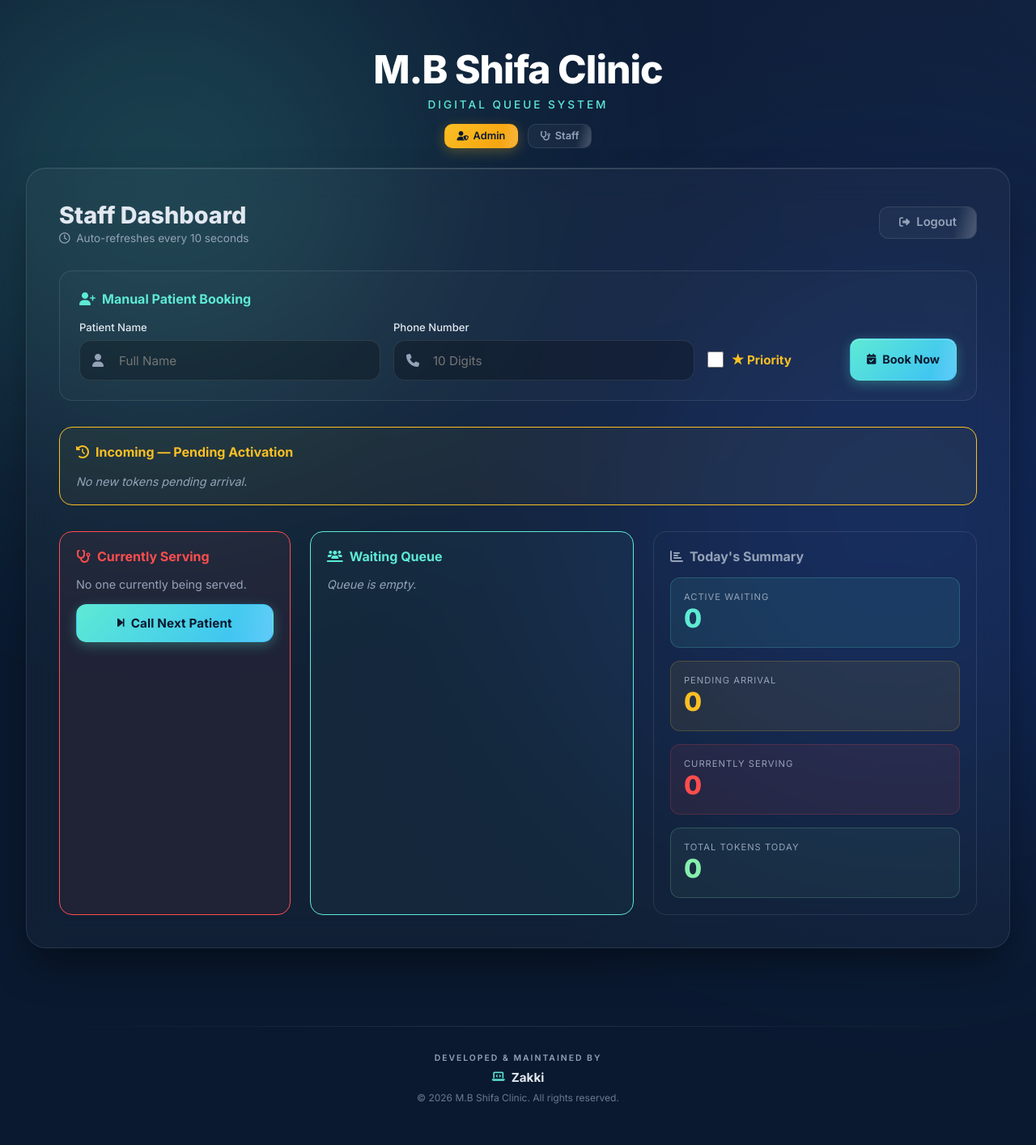
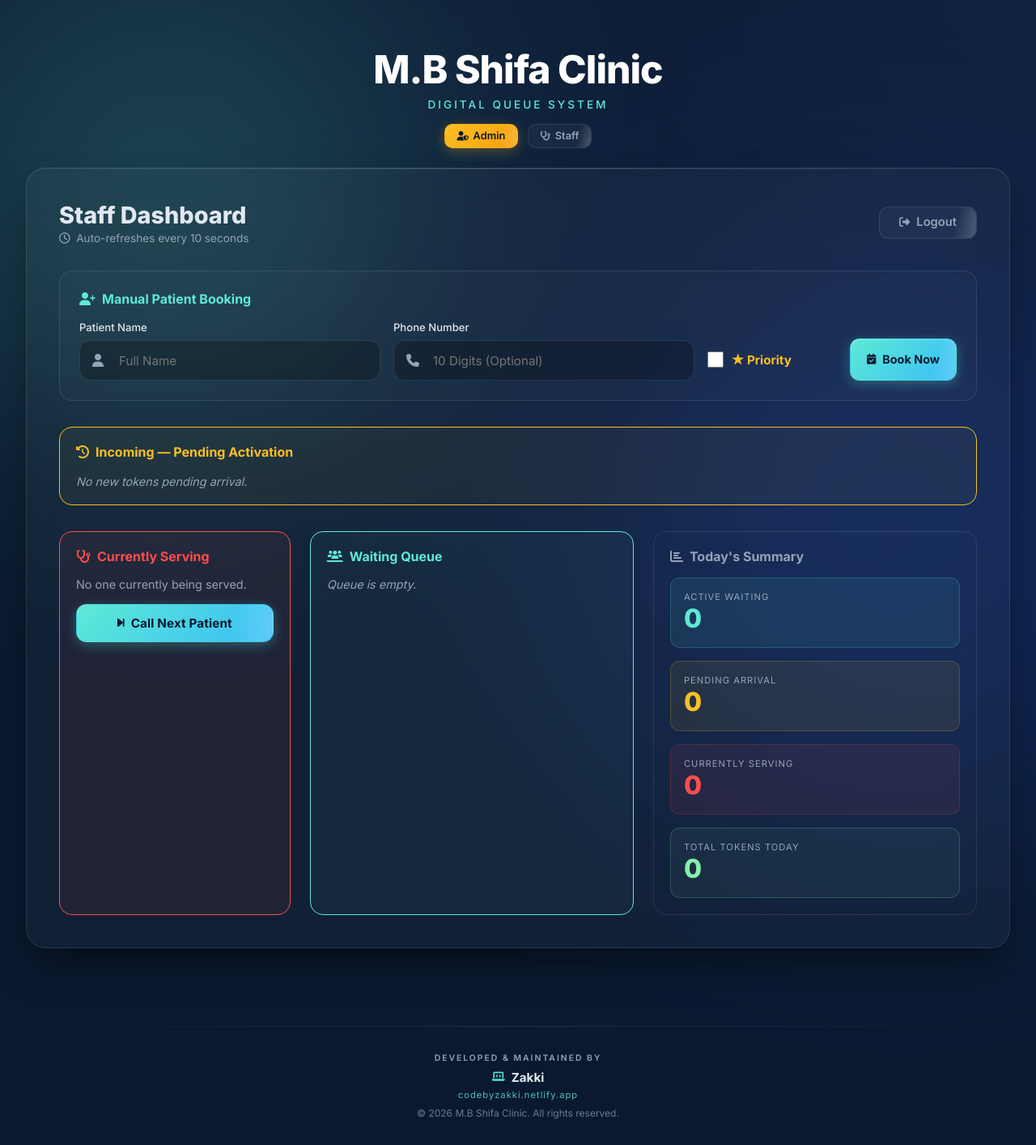
Before and after one commit to Zakki-05/Django_project, a Django app: page /staff/ in a window 1280 px wide. Shown: the whole page at 81% size. Before the commit the page ends 1363 px from the top, so only its background shows below. Run offline with Django 5.2, Linux system fonts and the light colour scheme; a user stored in the database is signed in; data comes from the database, SQL or seed files in the repository.

Commit message:
feat: implement queue management system with patient registration, staff dashboard, and token tracking functionality

```diff
--- a/queue_board/models.py
+++ b/queue_board/models.py
@@ -15,7 +15,7 @@ class ClinicSetting(models.Model):
 
 class Patient(models.Model):
     name = models.CharField(max_length=100)
-    phone_number = models.CharField(max_length=15, unique=True, db_index=True)
+    phone_number = models.CharField(max_length=15, blank=True, null=True)
     created_at = models.DateTimeField(auto_now_add=True)
 
     def __str__(self):
--- a/queue_board/views.py
+++ b/queue_board/views.py
@@ -32,15 +32,24 @@ def generate_token(request):
         phone = request.POST.get('phone', '').strip()
         dept = request.POST.get('department', 'GENERAL')
 
-        # Basic validation
-        if not name or not phone or len(phone) != 10 or not phone.isdigit():
-            messages.error(request, 'Please enter a valid name and 10-digit phone number.')
+        # Basic validation for name
+        if not name:
+            messages.error(request, 'Please enter your name.')
+            return redirect('index')
+
+        # Phone is optional, but if provided, it must be 10 digits
+        if phone and (len(phone) != 10 or not phone.isdigit()):
+            messages.error(request, 'Please enter a valid 10-digit phone number or leave it blank.')
             return redirect('index')
 
         # Get or create patient record
-        patient, _ = Patient.objects.get_or_create(
-            phone_number=phone, defaults={'name': name}
-        )
+        if phone:
+            patient, _ = Patient.objects.get_or_create(
+                phone_number=phone, defaults={'name': name}
+            )
+        else:
+            # Create a new patient record if phone is missing
+            patient = Patient.objects.create(name=name, phone_number=None)
 
         # Check if patient already has an active token for today
         existing_token = Token.objects.filter(
@@ -242,7 +251,11 @@ def staff_manual_booking(request):
         phone = request.POST.get('phone')
         is_prio = request.POST.get('is_priority') == 'on'
 
-        patient, _ = Patient.objects.get_or_create(phone_number=phone, defaults={'name': name})
+        # Phone is optional for staff booking
+        if phone:
+            patient, _ = Patient.objects.get_or_create(phone_number=phone, defaults={'name': name})
+        else:
+            patient = Patient.objects.create(name=name, phone_number=None)
 
         # Check if patient already has an active/serving token
         existing_token = Token.objects.filter(
--- a/static/css/style.css
+++ b/static/css/style.css
@@ -809,6 +809,21 @@ body {
     font-size: 0.8rem;
 }
 
+.dev-url {
+    font-size: 0.7rem;
+    color: var(--accent);
+    text-decoration: none;
+    opacity: 0.8;
+    letter-spacing: 1px;
+    transition: all 0.3s ease;
+    margin-top: -0.2rem;
+}
+
+.dev-url:hover {
+    opacity: 1;
+    text-shadow: 0 0 8px var(--accent-glow);
+}
+
 .copyright {
     font-size: 0.75rem;
     color: var(--text-muted);
--- a/templates/base.html
+++ b/templates/base.html
@@ -77,6 +77,7 @@
             <div class="developer-details">
                 <span class="dev-label">Developed & Maintained By</span>
                 <a href="https://codebyzakki.netlify.app/" target="_blank" class="dev-name" title="Developer Portfolio"><i class="fa-solid fa-laptop-code"></i> Zakki</a>
+                <a href="https://codebyzakki.netlify.app/" target="_blank" class="dev-url">codebyzakki.netlify.app</a>
                 <span class="copyright">&copy; 2026 M.B Shifa Clinic. All rights reserved.</span>
             </div>
         </div>
--- a/templates/queue_board/index.html
+++ b/templates/queue_board/index.html
@@ -32,7 +32,7 @@
             <label for="phone">Phone Number</label>
             <div class="input-wrapper">
                 <i class="fa-solid fa-phone input-icon"></i>
-                <input type="tel" id="phone" name="phone" required placeholder="10 Digits" pattern="[0-9]{10}">
+                <input type="tel" id="phone" name="phone" placeholder="10 Digits (Optional)" pattern="[0-9]{10}">
             </div>
             <p id="phone-error" style="color: var(--danger); font-size: 0.7rem; margin-top: 0.4rem; display: none;">Please enter exactly 10 digits.</p>
         </div>
@@ -82,7 +82,8 @@
     const phoneError = document.getElementById('phone-error');
 
     form.addEventListener('submit', (e) => {
-        if (phoneInput.value.length !== 10) {
+        const phoneVal = phoneInput.value.trim();
+        if (phoneVal !== "" && phoneVal.length !== 10) {
             e.preventDefault();
             phoneError.style.display = 'block';
             return;
--- a/templates/queue_board/staff_dashboard.html
+++ b/templates/queue_board/staff_dashboard.html
@@ -46,7 +46,7 @@
                     <label for="m_phone" style="font-size: 0.82rem;">Phone Number</label>
                     <div class="input-wrapper">
                         <i class="fa-solid fa-phone input-icon"></i>
-                        <input type="tel" id="m_phone" name="phone" required placeholder="10 Digits" pattern="[0-9]{10}">
+                        <input type="tel" id="m_phone" name="phone" placeholder="10 Digits (Optional)" pattern="[0-9]{10}">
                     </div>
                 </div>
                 <div class="priority-checkbox-wrapper">
```
Also changed, not shown: queue_board/apps.py (+0 -22 lines).
